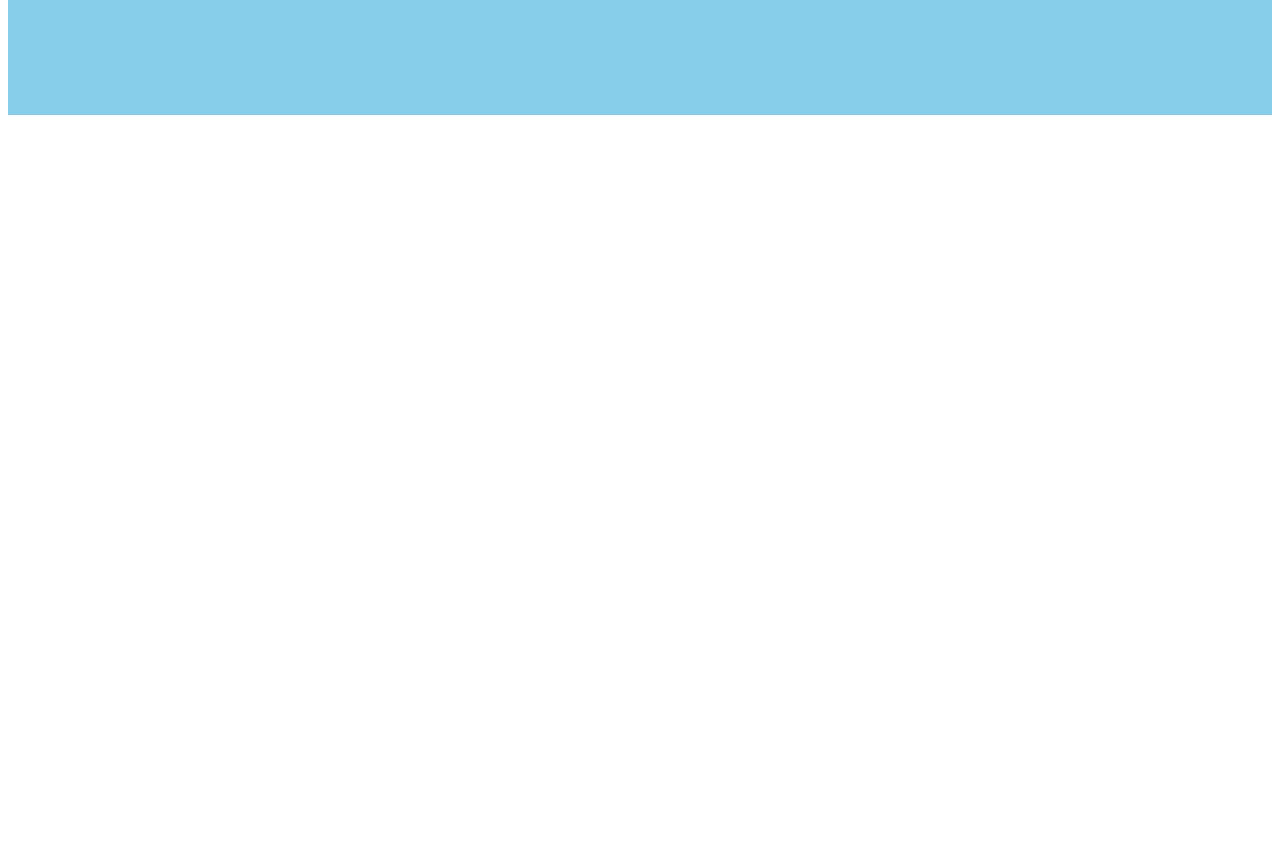
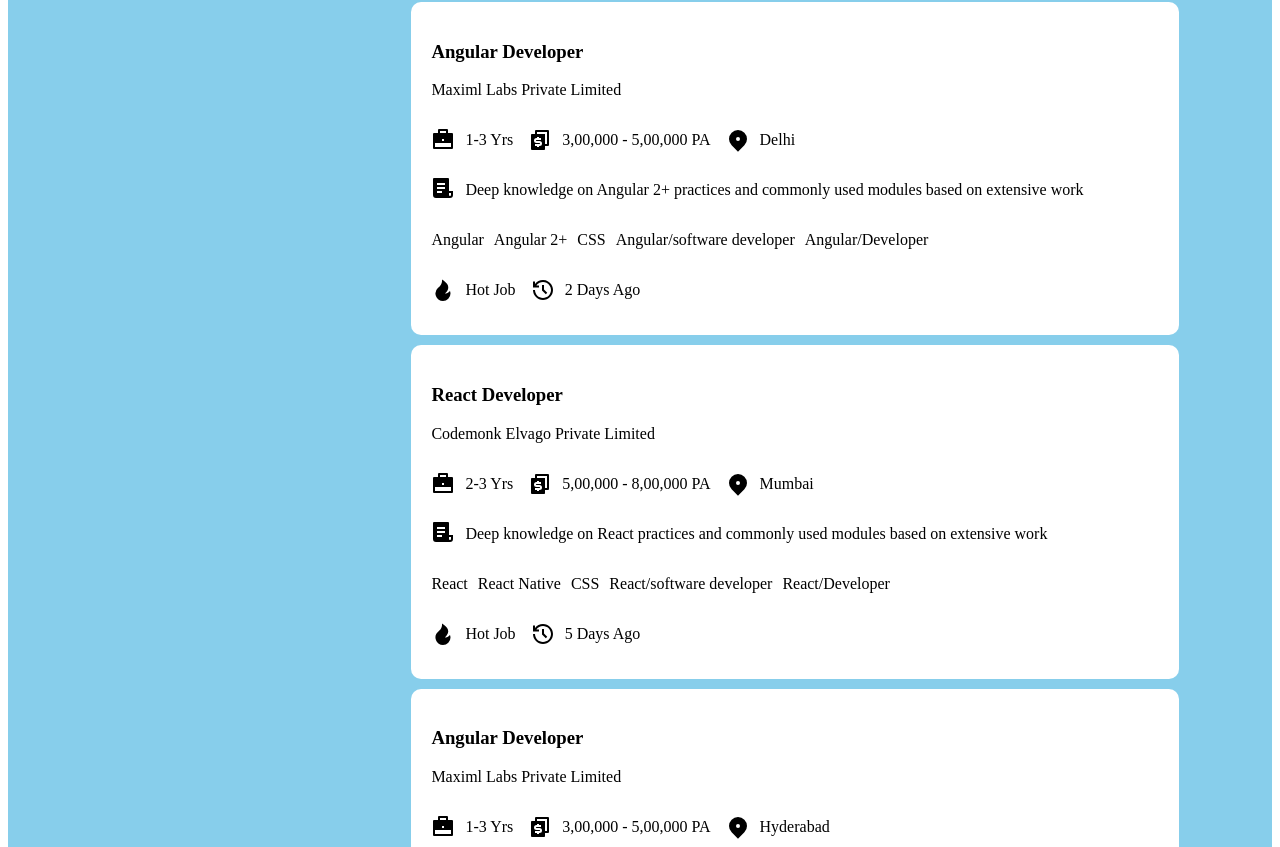
Before and after one commit to chennachandrika/Keerthi-ReactForm, a React (Create React App) app: page / in a window 1280 px wide. Shown: the part 733-1580 px from the top of the page. Before the commit the page ends 856 px from the top, so only its background shows below. Built offline with nearby package versions, Linux system fonts and the light colour scheme.

Commit message:
location filter

```diff
--- a/src/components/FilterJobs/FilterJobs.js
+++ b/src/components/FilterJobs/FilterJobs.js
@@ -38,11 +38,65 @@
     isHotJob: true,
     jobPosted: "5 Days Ago",
   },
+  {
+    role: "Angular Developer",
+    company: "Maximl Labs Private Limited",
+    experience: "1-3 Yrs",
+    salary: "3,00,000 - 5,00,000 PA",
+    location: "Delhi",
+    responsibilities:
+      "Deep knowledge on Angular 2+ practices and commonly used modules based on extensive work",
+    requiredSkills: [
+      "Angular",
+      "Angular 2+",
+      "CSS",
+      "Angular/software developer",
+      "Angular/Developer",
+    ],
+    isHotJob: true,
+    jobPosted: "2 Days Ago",
+  },
+  {
+    role: "React Developer",
+    company: "Codemonk Elvago Private Limited",
+    experience: "2-3 Yrs",
+    salary: "5,00,000 - 8,00,000 PA",
+    location: "Mumbai",
+    responsibilities:
+      "Deep knowledge on React practices and commonly used modules based on extensive work",
+    requiredSkills: [
+      "React",
+      "React Native",
+      "CSS",
+      "React/software developer",
+      "React/Developer",
+    ],
+    isHotJob: true,
+    jobPosted: "5 Days Ago",
+  },
+  {
+    role: "Angular Developer",
+    company: "Maximl Labs Private Limited",
+    experience: "1-3 Yrs",
+    salary: "3,00,000 - 5,00,000 PA",
+    location: "Hyderabad",
+    responsibilities:
+      "Deep knowledge on Angular 2+ practices and commonly used modules based on extensive work",
+    requiredSkills: [
+      "Angular",
+      "Angular 2+",
+      "CSS",
+      "Angular/software developer",
+      "Angular/Developer",
+    ],
+    isHotJob: true,
+    jobPosted: "2 Days Ago",
+  },
 ];
 
 const location = [
   {
-    name: "Banglore",
+    name: "Bangalore",
     checked: false,
   },
   {
@@ -81,7 +135,7 @@
   },
 ];
 
-const Checkbox = ({ obj ,onChange}) => {
+const Checkbox = ({ obj, onChange }) => {
   return (
     <>
       <input
@@ -98,19 +152,28 @@
 
 const FilterJobs = () => {
   const [filteredData, setFilteredData] = useState(jobsData);
-  const [locationData,setLocationData]=useState(location);
-  const [salaryData,setSalaryData]=useState(salary);
+  const [locationData, setLocationData] = useState(location);
+  const [salaryData, setSalaryData] = useState(salary);
 
-  const renderJobs=()=>{
-    const loc=locationData.filter(item=>item.checked===true)
-    const sal=salaryData.filter(item=>item.checked===true)
-    console.log(filteredData.filter(item=>loc.map(i=>i===item.location)))
-  }
-  useEffect(()=>{
-    const loc=locationData.filter(item=>item.checked===true)
-    const sal=salaryData.filter(item=>item.checked===true)
-    console.log(loc,sal)
-  },[salaryData,locationData])
+  const renderJobs = () => {
+    const loc = locationData.filter((item) => item.checked === true);
+    const sal = salaryData.filter((item) => item.checked === true);
+    const res = [];
+    if (loc.length !== 0) {
+      for (let l of loc) {
+        const main = jobsData.filter((job) => job.location === l.name);
+        res.push(...main);
+      }
+      setFilteredData(res);
+    } else {
+      setFilteredData(jobsData);
+    }
+  };
+
+  useEffect(() => {
+    renderJobs();
+  }, [locationData, salaryData]);
+
   return (
     <div className="jobs-container">
       <div className="filteredJobs-container">
@@ -122,22 +185,25 @@
                 <Checkbox
                   obj={obj}
                   onChange={(item) => {
-                    setLocationData(locationData.map((d) => (d.name === item.name ? item : d)));
-                    renderJobs()
-                }}
+                    setLocationData(
+                      locationData.map((d) => (d.name === item.name ? item : d))
+                    );
+                  }}
                 />
               </li>
             ))}
           </div>
-          <div >
+          <div>
             <h1>Salary</h1>
             {salaryData.map((obj, index) => (
               <li style={{ listStyleType: "none" }}>
                 <Checkbox
                   obj={obj}
                   onChange={(item) => {
-                    setSalaryData(salaryData.map((d) => (d.name === item.name ? item : d)));
-                }}
+                    setSalaryData(
+                      salaryData.map((d) => (d.name === item.name ? item : d))
+                    );
+                  }}
                 />
               </li>
             ))}
```
